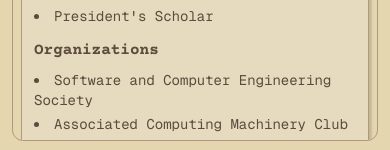
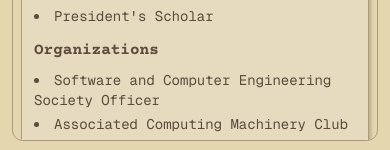
Before and after one commit to codebyemily/Emily-Personal-Website, a Next.js app in the folder web/: page / in a window 390 px wide. Shown: the part 691-841 px from the top of the page. Built offline with nearby package versions, Linux system fonts and the light colour scheme.

Commit message:
web updates

```diff
--- a/web/components/ui/GridContainer.tsx
+++ b/web/components/ui/GridContainer.tsx
@@ -67,9 +67,9 @@ export default function GridContainer() {
               <div>
                 <h3 className="text-base sm:text-lg md:text-xl mb-2 sm:mb-3">Organizations</h3>
                 <ul className="list-disc list-inside space-y-1 text-sm sm:text-base">
-                  <li>Software and Computer Engineering Society</li>
+                  <li>Software and Computer Engineering Society Officer</li>
                   <li>Associated Computing Machinery Club</li>
-                  <li>Responsible Computing Club</li>
+                  <li>Responsible Computing Club Web Developer Ambassador</li>
                   <li>Omi Ambassador</li>
                 </ul>
               </div>
--- a/web/components/ui/IconCard.tsx
+++ b/web/components/ui/IconCard.tsx
@@ -8,8 +8,8 @@ import * as React from "react";
 
 export function IconCard(){
     return (
-        <div className="flex flex-col w-full">
-            <div className="flex flex-col gap-2 sm:gap-3 justify-center items-center">
+        <div className="flex flex-col w-full justify-center items-center">
+            <div className="flex flex-col gap-2 sm:gap-3">
                 <Link
                   href="https://www.linkedin.com/in/emilythachh"
                   target="_blank"
```
